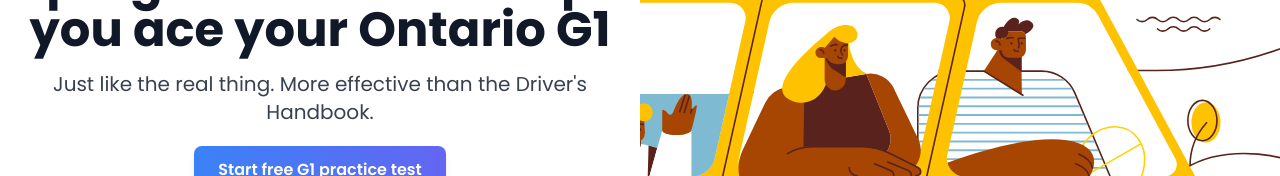
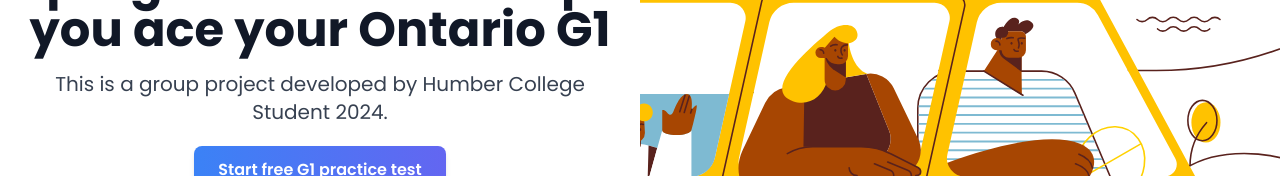
Before and after one commit to lagrandecode/g1, a React (Create React App) app: page / in a window 1280 px wide. Shown: the part 326-502 px from the top of the page. Built offline with nearby package versions, Linux system fonts and the light colour scheme.

Commit message:
"commit"

```diff
--- a/src/Home.js
+++ b/src/Home.js
@@ -19,7 +19,7 @@
             The practice test program that will help you ace your Ontario G1
           </h1>
           <p className="text-lg md:text-xl mb-8 text-gray-700">
-            Just like the real thing. More effective than the Driver's Handbook.
+            This is a group project developed by Humber College Student 2024.
           </p>
 
           <div className="space-y-4">
```
